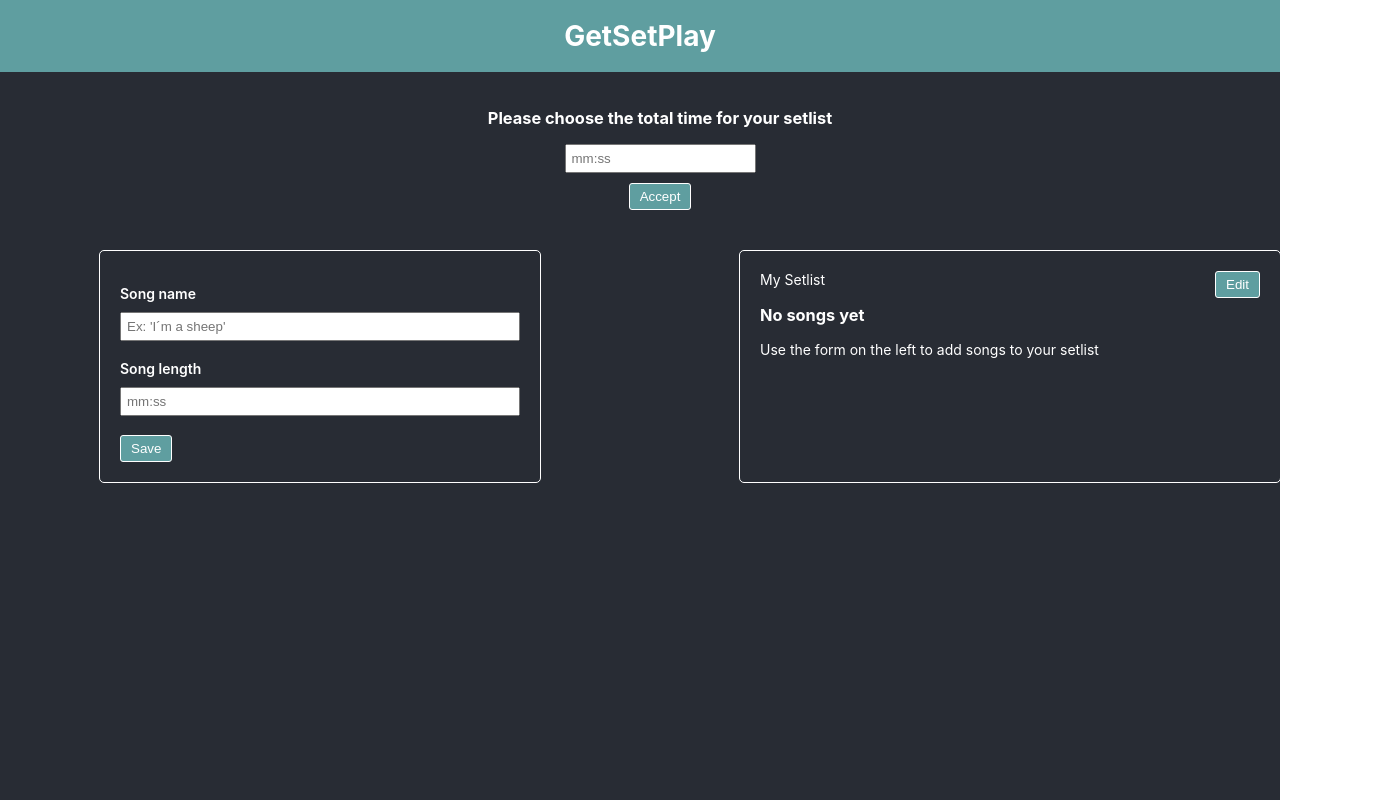
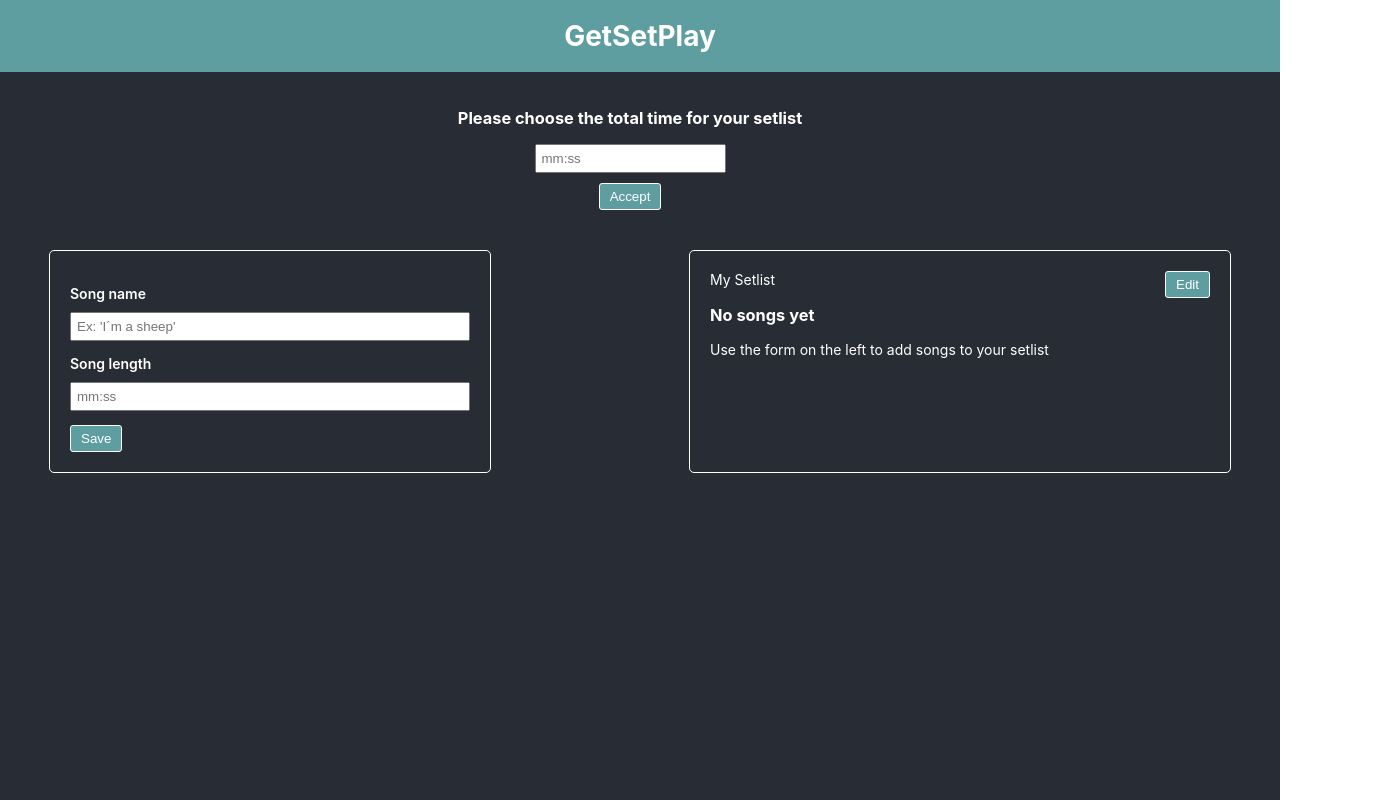
Before and after one commit to JurgenBlitz/GetSetPlay-React, a React (Create React App) app: page / in a window 1280 px wide. Shown: the whole page, 1380 px wide, since content can reach past the window. Built offline with nearby package versions, Linux system fonts and the light colour scheme.

Commit message:
curated css classnames

```diff
--- a/src/App.css
+++ b/src/App.css
@@ -7,30 +7,9 @@
   color: white;
 }
 
-.Main {
+.App_mainWorkSpace {
   justify-content: space-around;
   display: flex;
   width: 100%;
-  padding: 20px 50px;
+  padding: 20px 0;
 }
-
-.appHeader {
-  background-color: cadetblue;
-  text-align: center;
-}
-
-.basicButton {
-  border: 1px solid white;
-  border-radius: 3px;
-  color: white;
-  background-color: cadetblue;
-  padding: 5px 10px;
-}
-
-.secondaryButton {
-  background: green;
-  color: white;
-  margin: 0 10px;
-  width: 40px;
-  border-radius: 25px;
-}
--- a/src/App.jsx
+++ b/src/App.jsx
@@ -69,7 +69,7 @@ class App extends Component {
       <div className="App">
       <Appheader />
       {!this.state.starterTimeString && <InitialTimeForm onTimeSelection={this.setTimer} />}
-        <div className="Main">
+        <div className="App_mainWorkSpace">
         <SongForm onSave={this.addSong} />
         <SongList
           setList={this.state.setList}
--- a/src/components/InitialTimeForm/InitialTimeForm.css
+++ b/src/components/InitialTimeForm/InitialTimeForm.css
@@ -1,10 +1,10 @@
 .initialTimeForm {
-  padding: 20px;
-  width: 100%;
+  padding: 20px 0;
+  width: calc(100vw - 20px);
   text-align: center;
 }
 
-.error{
+.initialTimeForm_error{
   margin-bottom: 5px;
 }
 
--- a/src/components/InitialTimeForm/InitialTimeForm.jsx
+++ b/src/components/InitialTimeForm/InitialTimeForm.jsx
@@ -35,7 +35,7 @@ class InitialTimeForm extends Component {
           onChange={this.handleChange}/>
           </div>
           <div>
-            <span className='error'>{this.state.formError}</span>
+            <span className='initialTimeForm_error'>{this.state.formError}</span>
           </div>
           <BasicButton className="basicButton" type="reset" label="Accept" action={this.handleSubmit}/>
         </form>
--- a/src/components/SongCard/SongCard.css
+++ b/src/components/SongCard/SongCard.css
@@ -13,7 +13,7 @@
   margin-bottom: 5px;
 }
 
-.actions {
+.card_actions {
   text-align: right;
   margin-top: 10px;
   float: right;
--- a/src/components/SongCard/Songcard.jsx
+++ b/src/components/SongCard/Songcard.jsx
@@ -16,7 +16,7 @@ const SongCard = ({ name, time, timeInMls, onDelete }) => {
     <div className="card">
       <label>{name}</label>
       <span>{time}</span>
-      <div className="actions">
+      <div className="card_actions">
         <BasicButton className="secondaryButton" type="button" label="edit" action={editSongInfo} />
         <BasicButton className="secondaryButton" type="button" label="del." action={deleteSong} />
       </div>
--- /dev/null
+++ b/src/components/shared-components/AppHeader/AppHeader.css
@@ -0,0 +1,4 @@
+.appHeader {
+  background-color: cadetblue;
+  text-align: center;
+}
--- a/src/components/shared-components/AppHeader/AppHeader.jsx
+++ b/src/components/shared-components/AppHeader/AppHeader.jsx
@@ -1,4 +1,5 @@
 import React from 'react';
+import './AppHeader.css';
 
 const AppHeader = () => {
   return (
--- /dev/null
+++ b/src/components/shared-components/BasicButton/BasicButton.css
@@ -0,0 +1,15 @@
+.basicButton {
+  border: 1px solid white;
+  border-radius: 3px;
+  color: white;
+  background-color: cadetblue;
+  padding: 5px 10px;
+}
+
+.secondaryButton {
+  background: green;
+  color: white;
+  margin: 0 10px;
+  width: 40px;
+  border-radius: 25px;
+}
--- a/src/components/shared-components/BasicButton/BasicButton.jsx
+++ b/src/components/shared-components/BasicButton/BasicButton.jsx
@@ -1,4 +1,5 @@
 import React from 'react';
+import './BasicButton.css';
 
 // This button will handle basic actions like Accept, Save, etc.
 
```
Also changed, not shown: 1 other file (tests, documents, lock files or other folders).
